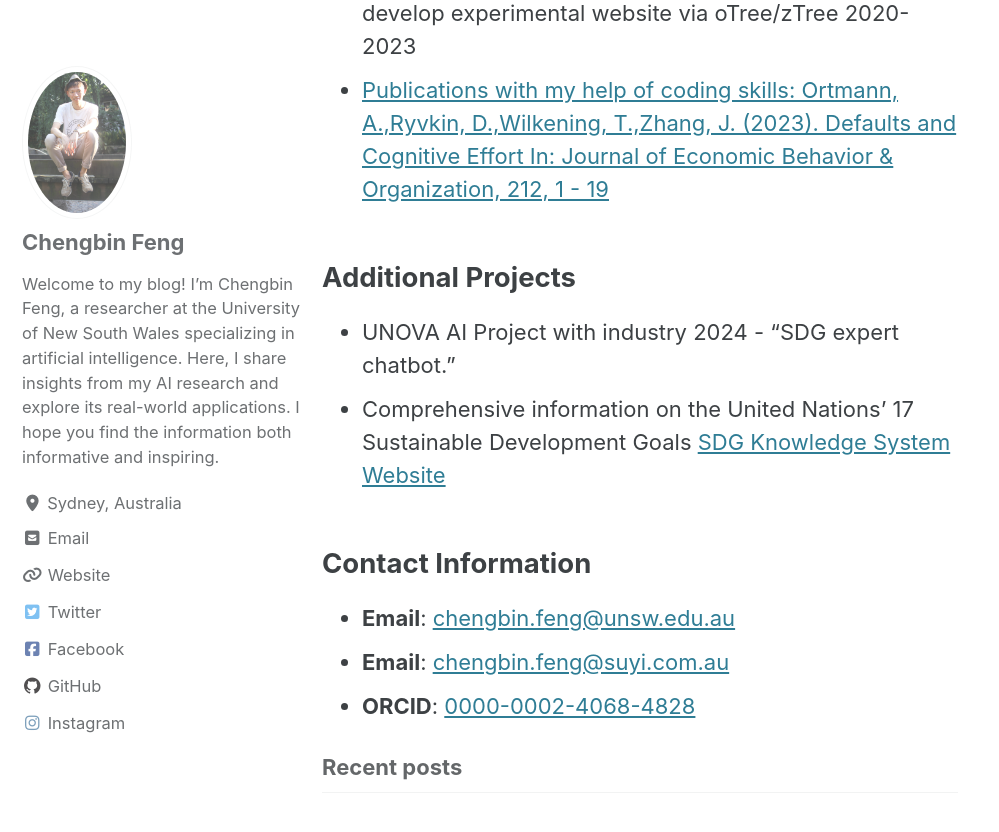
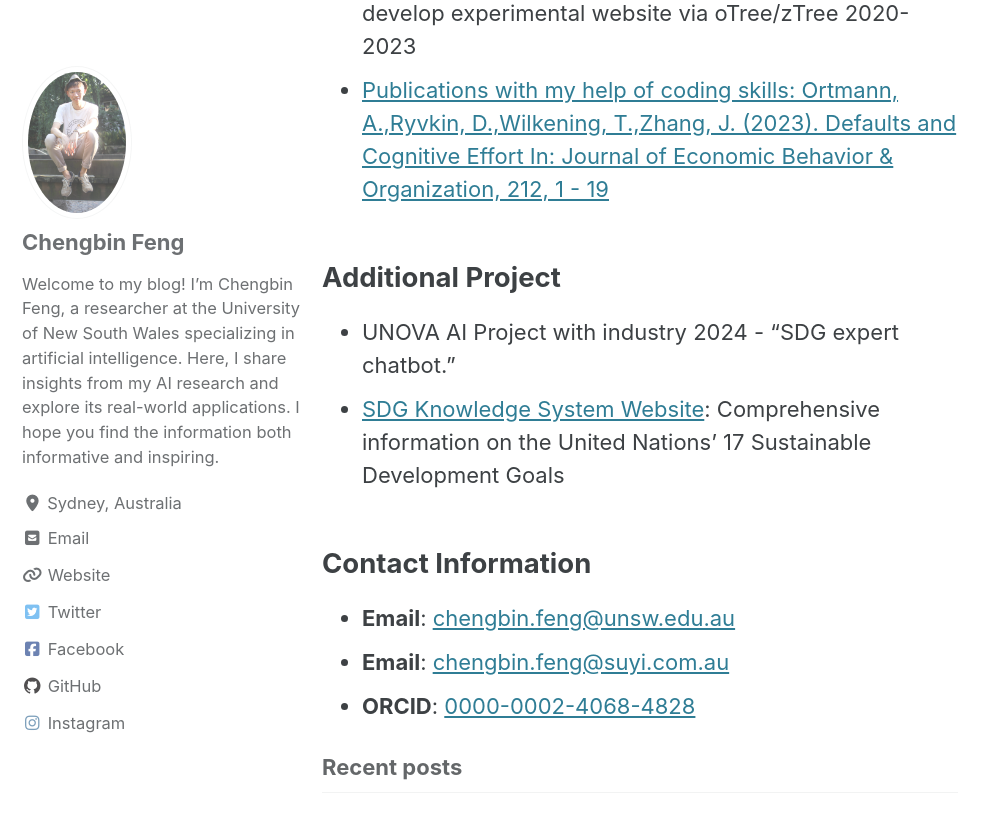
Before and after one commit to kfengc27/kfengc27.github.io, a Jekyll site: the page built from index.md, in a window 1280 px wide and 900 px high, scrolled down 2343 px. Shown: the top 832 px of the window, without its empty margins (0-999 px from the left). Built offline with Jekyll 4.4.1, drawn with Linux system fonts in a browser that asks for light colours; cached includes are drawn as plain includes.

Commit message:
add files

```diff
--- a/index.md
+++ b/index.md
@@ -46,9 +46,9 @@ I co-founded **[Suyi Translation Pty Ltd (速译)](https://suyitranslation.com.a
 - [Publications with my help of coding skills:
 Ortmann, A.,Ryvkin, D.,Wilkening, T.,Zhang, J. (2023). Defaults and Cognitive Effort In: Journal of Economic Behavior & Organization, 212, 1 - 19](https://www.sciencedirect.com/science/article/pii/S0167268123001737)
 
-## Additional Projects
+## Additional Project
 - UNOVA AI Project with industry 2024 - "SDG expert chatbot."
-- Comprehensive information on the United Nations' 17 Sustainable Development Goals [SDG Knowledge System Website](https://sdg.unswzoo.com/)
+- [SDG Knowledge System Website](https://sdg.unswzoo.com/): Comprehensive information on the United Nations' 17 Sustainable Development Goals
 
 ## Contact Information
 - **Email**: [chengbin.feng@unsw.edu.au](mailto:chengbin.feng@unsw.edu.au)
```
